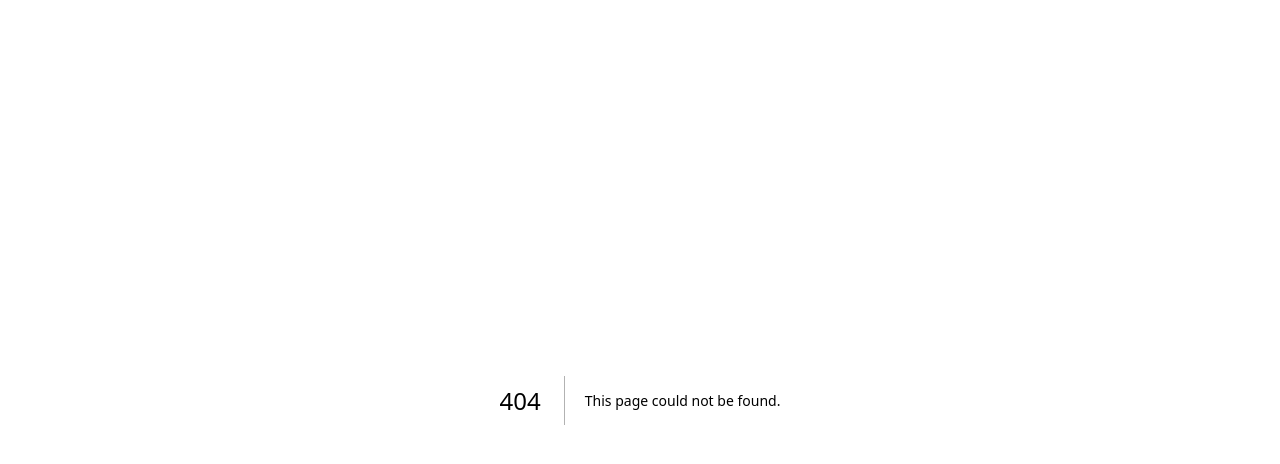
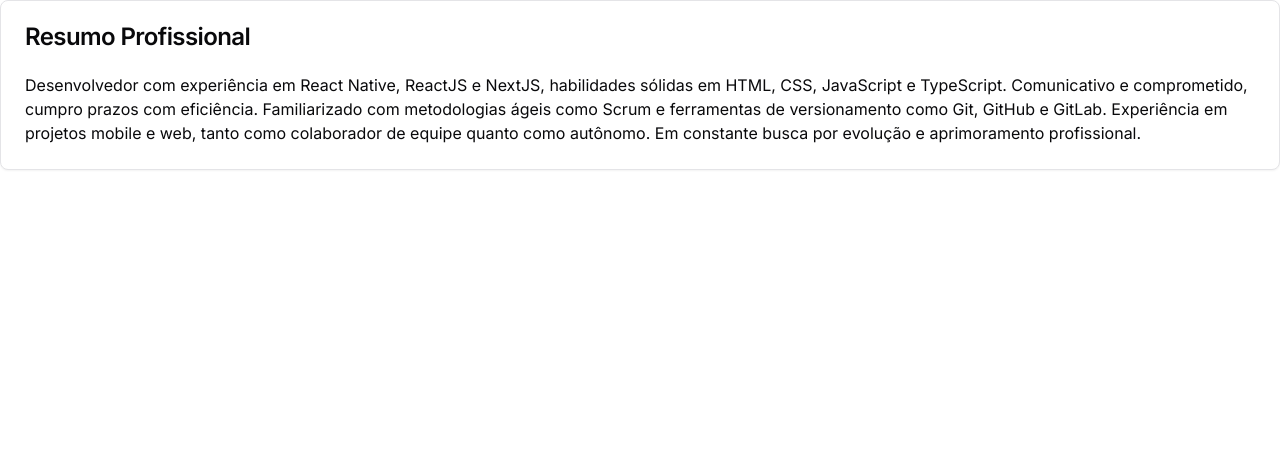
Before and after one commit to santozxy/portfolio-app, a Next.js app: page /about in a window 1280 px wide. Before the commit this address had no page. Shown: the top 464 px of the page. Built offline with nearby package versions, Linux system fonts and the light colour scheme.

Commit message:
:sparkles: feat: Adicionando página about

```diff
--- /dev/null
+++ b/src/app/about/page.tsx
@@ -0,0 +1,23 @@
+import React from "react";
+import { Card, CardHeader, CardTitle, CardContent } from "@/components/ui/card";
+
+export default function About() {
+  return (
+    <Card>
+      <CardHeader>
+        <CardTitle>Resumo Profissional</CardTitle>
+      </CardHeader>
+      <CardContent>
+        <p>
+          Desenvolvedor com experiência em React Native, ReactJS e NextJS,
+          habilidades sólidas em HTML, CSS, JavaScript e TypeScript.
+          Comunicativo e comprometido, cumpro prazos com eficiência.
+          Familiarizado com metodologias ágeis como Scrum e ferramentas de
+          versionamento como Git, GitHub e GitLab. Experiência em projetos
+          mobile e web, tanto como colaborador de equipe quanto como autônomo.
+          Em constante busca por evolução e aprimoramento profissional.
+        </p>
+      </CardContent>
+    </Card>
+  );
+}
```
